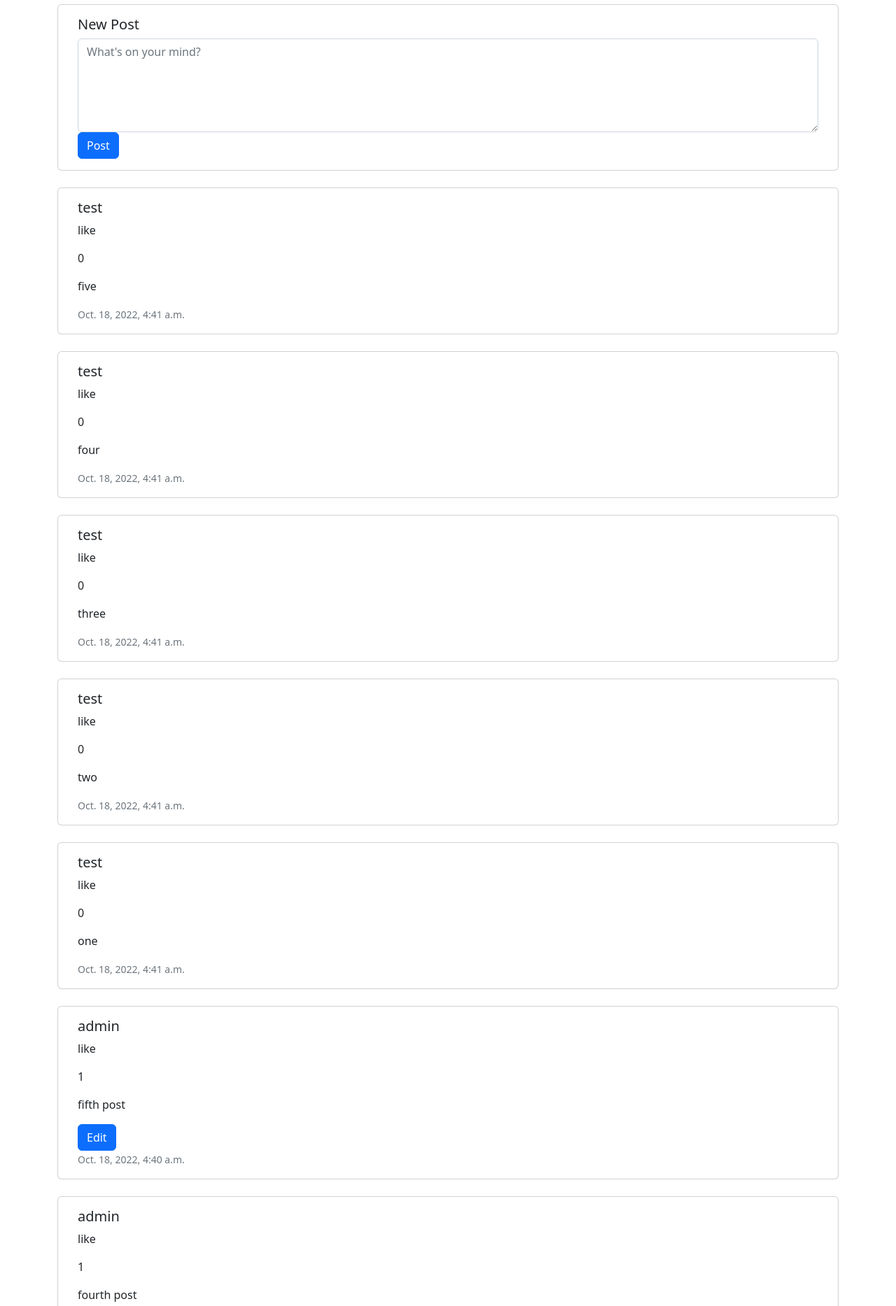
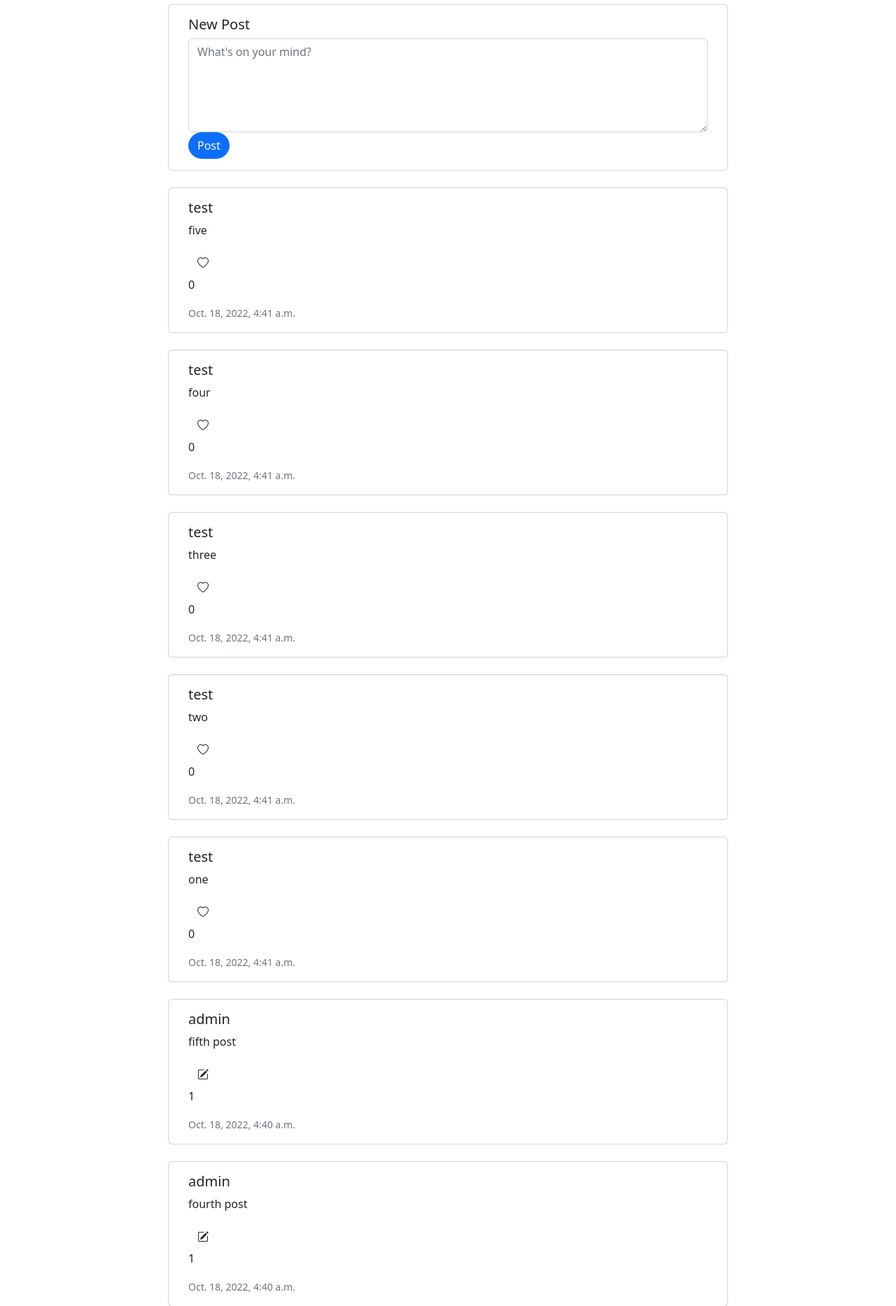
Before and after one commit to xuche123/project4, a Django app: page / in a window 1280 px wide. Shown: the part 106-1973 px from the top of the page at 70% size. Run offline with Django 3.2, Linux system fonts and the light colour scheme; a user stored in the database is signed in; data comes from the database, SQL or seed files in the repository; both versions use the stored data as it was after the commit; some libraries are stand-ins or nearby versions.

Commit message:
minor styling changes

```diff
--- a/network/static/network/edit.js
+++ b/network/static/network/edit.js
@@ -6,9 +6,9 @@ document.addEventListener('DOMContentLoaded', function () {
             content = document.querySelector(`#content-${post}`)
             content.innerHTML = `<textarea id="edit-${post}" class="form-control" rows="4">${content.textContent}</textarea>`
             const save = document.createElement('button')
-            save.className = 'btn btn-primary'
-            save.id =`save-${post}`
-            save.innerHTML = 'Save'
+            save.className = 'btn'
+            save.id = `save-${post}`
+            save.innerHTML = '<i class="bi bi-check-lg"></i>'
 
             edit.replaceWith(save)
             document.querySelector(`#save-${post}`).addEventListener('click', () => {
--- a/network/static/network/like.js
+++ b/network/static/network/like.js
@@ -14,10 +14,10 @@ document.addEventListener('DOMContentLoaded', function () {
                     console.log(result['type'])
                     const count = document.querySelector(`#likecount-${post}`)
                     if (result['type'] == 'like') {
-                        like.innerHTML = 'unlike'
+                        like.innerHTML ='<i class="bi bi-heart-fill"></i>'
                     }
                     else {
-                        like.innerHTML = 'like'
+                        like.innerHTML = '<i class="bi bi-heart"></i>'
                     }
                     count.innerHTML = result['count']
                 });
--- a/network/static/network/styles.css
+++ b/network/static/network/styles.css
@@ -0,0 +1,5 @@
+@media (min-width: 1200px) {
+    .container{
+        max-width: 800px;
+    }
+}
--- a/network/templates/network/index.html
+++ b/network/templates/network/index.html
@@ -14,7 +14,7 @@
 
 {% if user.is_authenticated%}
 
-<div class="container">
+{% comment %} <div class="container"> {% endcomment %}
     <h1>All Posts</h1>
     <div class="row d-flex justify-content-center">
         <div class="card">
@@ -23,7 +23,7 @@
                 <form method="POST">
                     {% csrf_token %}
                     <div class="form-group">{{ post_form.content }}</div>
-                    <button type="submit" class="btn btn-primary">Post</button>
+                    <button type="submit" class="btn btn-primary rounded-pill">Post</button>
                 </form>
             </div>
         </div>
@@ -34,16 +34,18 @@
         <div class="card">
             <div class="card-body">
                 <h5 class="card-title"><div class="user"><a href="{% url 'profile' post.user %}" class="text-decoration-none text-dark">{{ post.user }}</a></div></h5>
+                <p class="card-text" id="content-{{ post.id }}"> {{ post.content }}</p>
                 {% if request.user not in post.likes.all %}
-                <p class="card-text like" data-id="{{ post.id }}">like</p>
+                {% if request.user != post.user %}
+                <button type="button" class="btn like" data-id="{{ post.id }}"><i class="bi bi-heart"></i></button>
+                {% endif %}
                 {% else %}
-                <p class="card-text like" data-id="{{ post.id }}">unlike</p>
+                <button type="button" class="btn like" data-id="{{ post.id }}"><i class="bi bi-heart-fill"></i></button>
+                {% endif %}
+                {% if post.user == request.user %}
+                <button type="button" class="btn edit" data-id="{{ post.id }}"><i class="bi-pencil-square"></i></button>
                 {% endif %}
                 <p class = "card-text" id="likecount-{{ post.id }}">{{ post.likes.count }}</p>
-                <p class="card-text" id="content-{{ post.id }}"> {{ post.content }}</p>
-                {% if post.user == request.user %}
-                <button type="button" class="btn btn-primary edit" data-id="{{ post.id }}">Edit</button>
-                {% endif %}
                 <p class="card-text">
                     <small class="text-muted">{{ post.timestamp }}</small>
                 </p>
@@ -86,7 +88,7 @@
             {% endif %}
         </ul>
     </nav>
-</div>
+{% comment %} </div> {% endcomment %}
 {% endif %}
 
 {% endblock %}
--- a/network/templates/network/layout.html
+++ b/network/templates/network/layout.html
@@ -11,6 +11,7 @@
             crossorigin="anonymous"
         />
         <link href="{% static 'network/styles.css' %}" rel="stylesheet" />
+        <link rel="stylesheet" href="https://cdn.jsdelivr.net/npm/bootstrap-icons@1.9.1/font/bootstrap-icons.css">
         {% block script %}{% endblock %}
     </head>
     <body>
@@ -20,7 +21,7 @@
                 <a class="navbar-brand" href="{% url 'index' %}">Network</a>
                 <button class="navbar-toggler" type="button" data-bs-toggle="collapse" data-bs-target="#navbarSupportedContent" aria-controls="navbarSupportedContent" aria-expanded="false" aria-label="Toggle navigation">
                     <span class="navbar-toggler-icon"></span>
-                  </button>
+                </button>
                 <div class="collapse navbar-collapse" id="navbarSupportedContent">
                     <ul class="navbar-nav mr-auto">
                         {% if user.is_authenticated %}
@@ -64,7 +65,7 @@
         </nav>
 
         <div class="body">
-            <div class="container-sm">
+            <div class="container">
             {% block body %} {% endblock %}
             </div>
         </div>
--- a/network/templates/network/login.html
+++ b/network/templates/network/login.html
@@ -1,7 +1,7 @@
 {% extends "network/layout.html" %}
 
 {% block body %}
-
+    <div class="container">
     <h2>Login</h2>
 
     {% if message %}
@@ -20,5 +20,5 @@
     </form>
 
     Don't have an account? <a href="{% url 'register' %}">Register here.</a>
-
+</div>
 {% endblock %}
--- a/network/templates/network/register.html
+++ b/network/templates/network/register.html
@@ -1,7 +1,7 @@
 {% extends "network/layout.html" %}
 
 {% block body %}
-
+    {% comment %} <div class="container"> {% endcomment %}
     <h2>Register</h2>
 
     {% if message %}
@@ -26,5 +26,5 @@
     </form>
 
     Already have an account? <a href="{% url 'login' %}">Log In here.</a>
-
+{% comment %} </div> {% endcomment %}
 {% endblock %}
```
Also changed, not shown: network/templates/network/following.html (+9 -10 lines), network/templates/network/profile.html (+11 -15 lines), db.sqlite3. Lines whose indentation alone changed are shown as unchanged.
